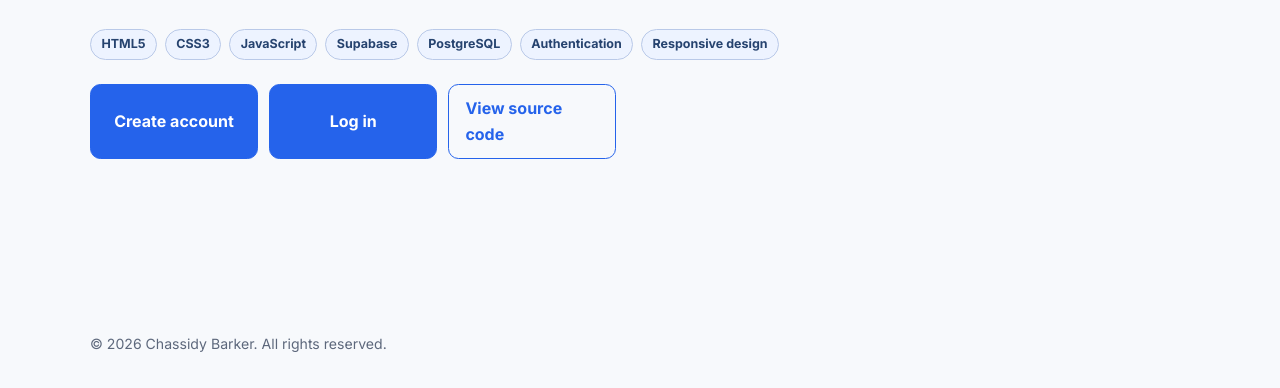
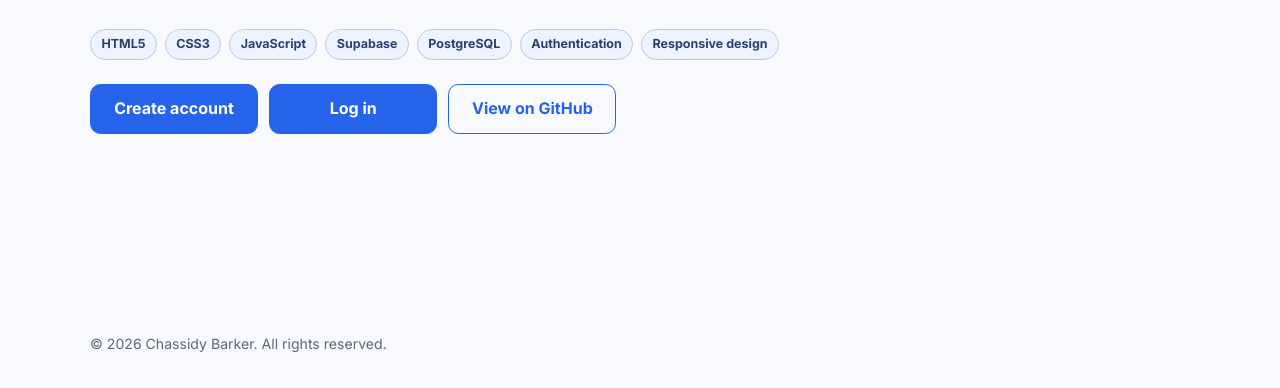
Before and after one commit to chassbarker/ai-appointment-scheduler, a plain HTML site: page index.html in a window 1280 px wide. Shown: the part 412-800 px from the top of the page. Drawn offline with Linux system fonts and the light colour scheme.

Commit message:
Improve GitHub source link label
Shorten the source-code button label to prevent wrapping at larger zoom levels and on smaller screens.

```diff
--- a/index.html
+++ b/index.html
@@ -40,7 +40,7 @@
             <div class="button-row" aria-label="Account actions">
                 <a class="btn btn-primary" href="login.html">Create account</a>
                 <a class="btn btn-secondary" href="login.html">Log in</a>
-                <a class="btn btn-source" href="https://github.com/chassbarker/ai-appointment-scheduler" target="_blank" rel="noopener noreferrer">View source code<span class="visually-hidden"> (opens in a new tab)</span></a>
+                <a class="btn btn-source" href="https://github.com/chassbarker/ai-appointment-scheduler" target="_blank" rel="noopener noreferrer">View on GitHub<span class="visually-hidden"> (opens in a new tab)</span></a>
             </div>
         </section>
     </main>
```
